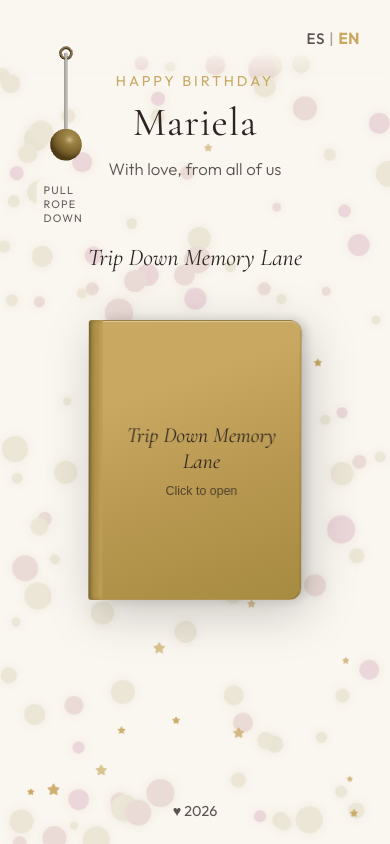
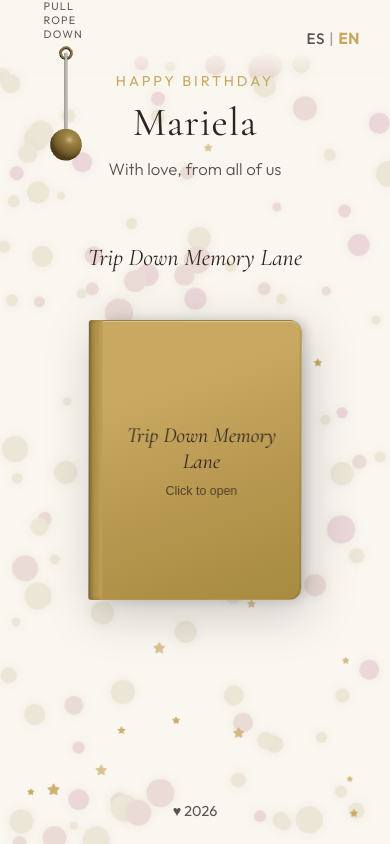
Before and after one commit to TechwithAnmol/valmombday, a React (Vite) app: page / in a window 390 px wide. Built offline with nearby package versions, Linux system fonts and the light colour scheme.

Commit message:
Projector image update, switch refinements, video projector mode and styling fixes 2

```diff
--- a/src/App.css
+++ b/src/App.css
@@ -18,7 +18,7 @@
 
 .pull-switch-text {
   position: absolute;
-  bottom: -0.1rem;
+  top: -0.6rem;
   left: 50%;
   transform: translateX(-50%);
   font-size: 0.68rem;
@@ -231,6 +231,9 @@
     left: 0.45rem;
     top: 0.55rem;
   }
+  .pull-switch-text {
+    top: -0.8rem;
+  }
 
   .header {
     padding: 1rem 1.25rem;
```
